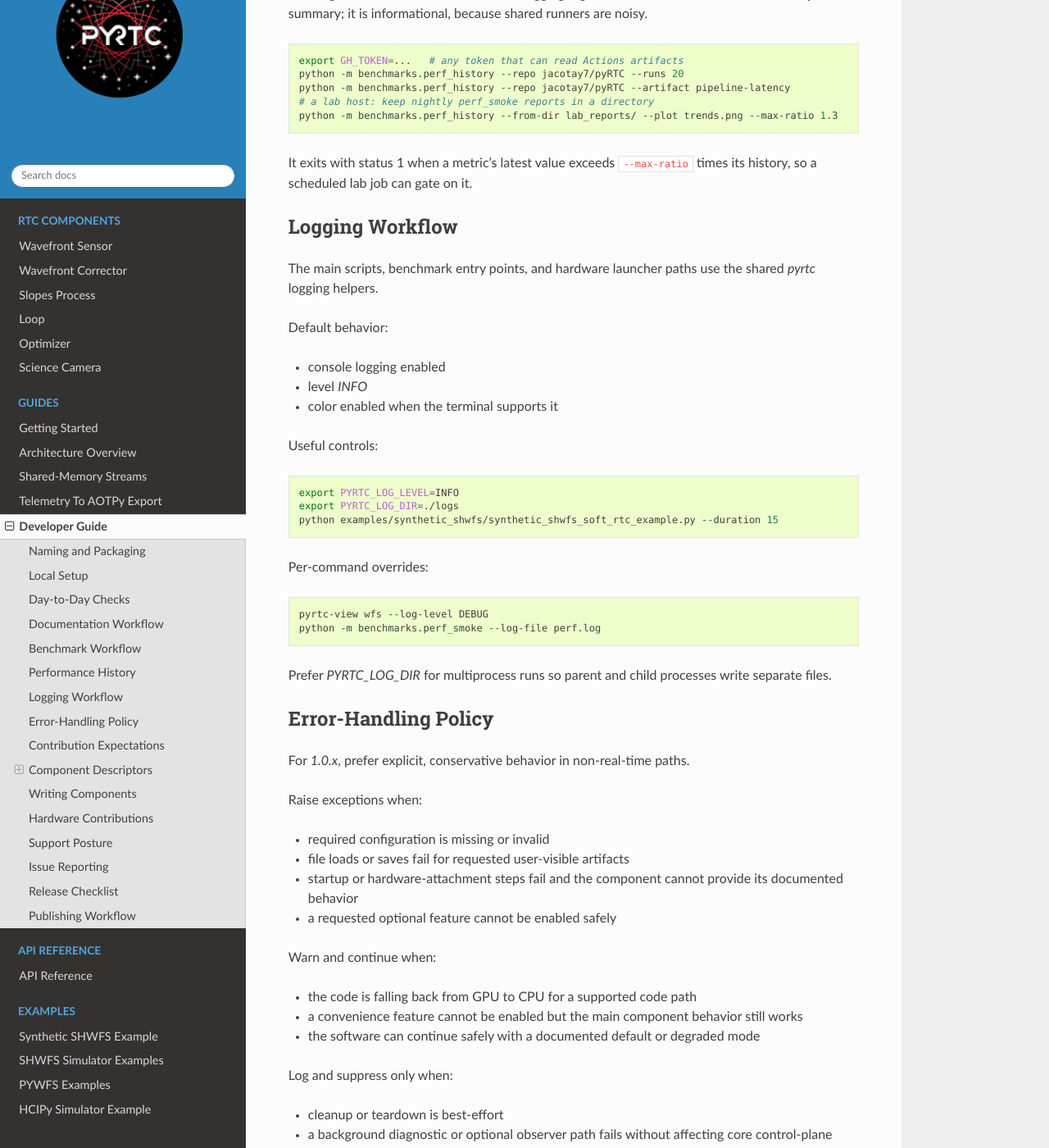
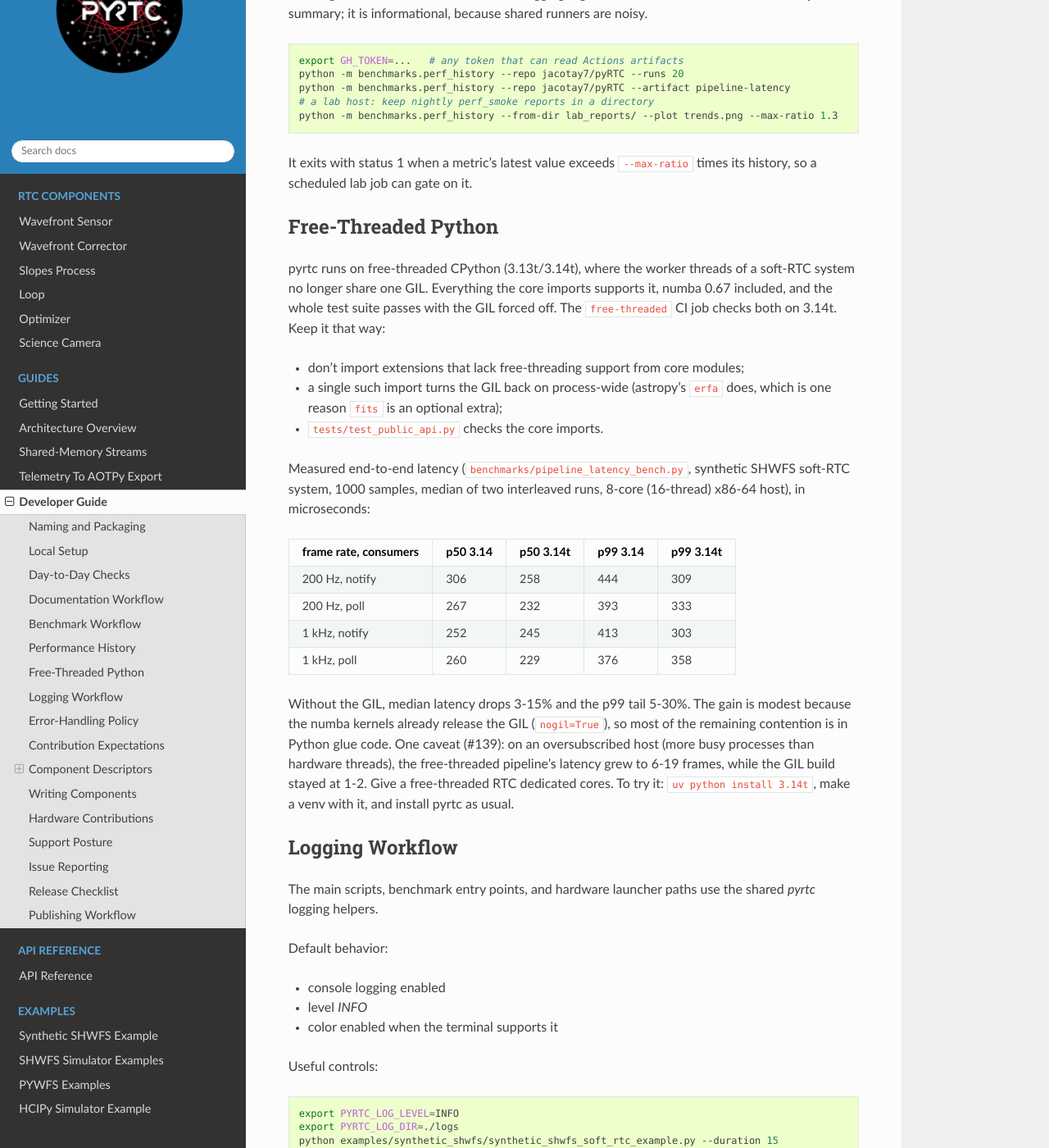
Before and after one commit to jacotay7/pyRTC, a Sphinx documentation site: the page built from docs/source/guides/developers_guide.rst, in a window 1280 px wide and 1400 px high, scrolled down 2601 px. Shown: the whole window at 82% size. Built offline with Sphinx 7.4.7 and the Read the Docs theme 3.1.0, drawn with Linux system fonts in a browser that asks for light colours.

Commit message:
Support and test free-threaded Python (#137)
* Support and test free-threaded Python (#66)

Co-Authored-By: Claude Opus 5.5 <noreply@anthropic.com>

* Keep timing-sensitive system tests out of the free-threaded job (#139)

Co-Authored-By: Claude Opus 5.5 <noreply@anthropic.com>

---------

Co-authored-by: Claude Opus 5.5 <noreply@anthropic.com>

```diff
--- a/docs/source/guides/developers_guide.rst
+++ b/docs/source/guides/developers_guide.rst
@@ -140,6 +140,62 @@ summary; it is informational, because shared runners are noisy.
 
 It exits with status 1 when a metric's latest value exceeds ``--max-ratio``
 times its history, so a scheduled lab job can gate on it.
+
+Free-Threaded Python
+--------------------
+
+pyrtc runs on free-threaded CPython (3.13t/3.14t), where the worker threads of
+a soft-RTC system no longer share one GIL. Everything the core imports
+supports it, numba 0.67 included, and the whole test suite passes with the
+GIL forced off. The ``free-threaded`` CI job checks both on 3.14t. Keep it
+that way:
+
+- don't import extensions that lack free-threading support from core
+  modules;
+- a single such import turns the GIL back on process-wide (astropy's
+  ``erfa`` does, which is one reason ``fits`` is an optional extra);
+- ``tests/test_public_api.py`` checks the core imports.
+
+Measured end-to-end latency (``benchmarks/pipeline_latency_bench.py``, synthetic
+SHWFS soft-RTC system, 1000 samples, median of two interleaved runs, 8-core
+(16-thread) x86-64 host), in microseconds:
+
+.. list-table::
+   :header-rows: 1
+
+   * - frame rate, consumers
+     - p50 3.14
+     - p50 3.14t
+     - p99 3.14
+     - p99 3.14t
+   * - 200 Hz, notify
+     - 306
+     - 258
+     - 444
+     - 309
+   * - 200 Hz, poll
+     - 267
+     - 232
+     - 393
+     - 333
+   * - 1 kHz, notify
+     - 252
+     - 245
+     - 413
+     - 303
+   * - 1 kHz, poll
+     - 260
+     - 229
+     - 376
+     - 358
+
+Without the GIL, median latency drops 3-15% and the p99 tail 5-30%. The gain
+is modest because the numba kernels already release the GIL (``nogil=True``),
+so most of the remaining contention is in Python glue code. One caveat
+(#139): on an oversubscribed host (more busy processes than hardware threads),
+the free-threaded pipeline's latency grew to 6-19 frames, while the GIL build
+stayed at 1-2. Give a free-threaded RTC dedicated cores. To try it:
+``uv python install 3.14t``, make a venv with it, and install pyrtc as usual.
 
 Logging Workflow
 ----------------
```
Also changed, not shown: CHANGELOG.md (+6 -0 lines), 2 other files.
